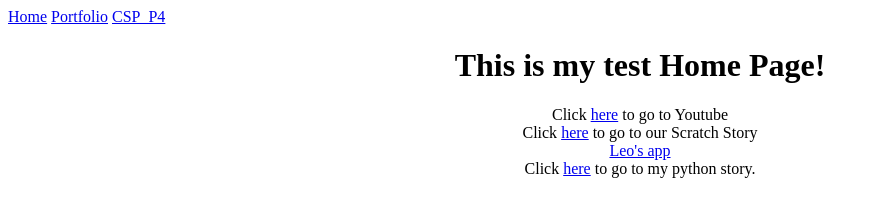
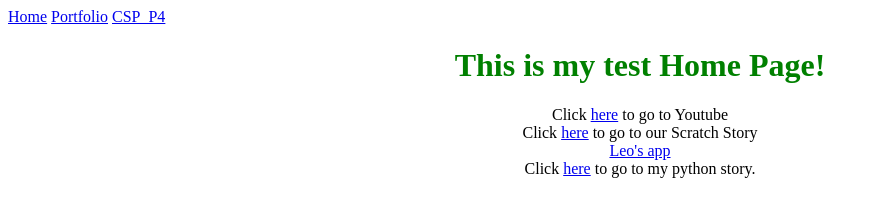
Before and after one commit to leo7901/csp2017, a plain HTML site: page test.html in a window 1280 px wide. Shown: the whole page, without its empty margins (0-878 px from the left). Drawn offline with Linux system fonts and the light colour scheme.

Commit message:
Update test.html

```diff
--- a/test.html
+++ b/test.html
@@ -8,7 +8,7 @@
     <a href="index.html">Home</a>
     <a href="portfolio.html">Portfolio</a>
     <a href="test.html">CSP_P4</a>
-   <font color="black"><center><h1>This is my test Home Page!</h1></center></font>
+   <font color="green"><center><h1>This is my test Home Page!</h1></center></font>
   </body>
 </html>
 <!DOCTYPE html>
```
